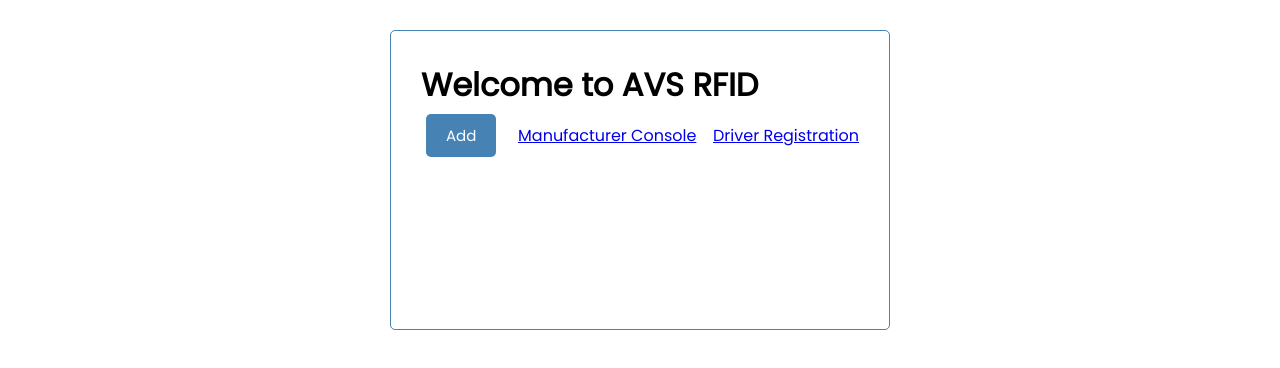
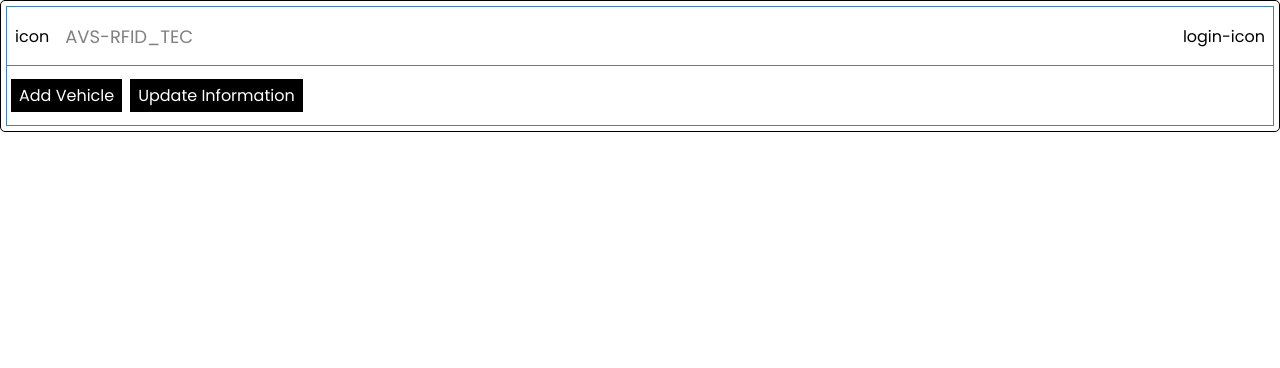
Before and after one commit to StealthAdder/AVS-RFID_TEC, a React (Create React App) app in the folder frontend/: page /manufacturer_sso in a window 1280 px wide. Shown: the top 368 px of the page. Built offline with nearby package versions, Linux system fonts and the light colour scheme.

Commit message:
/manufacturer_sso route created with toggle form for adding new vehicle.

```diff
--- a/frontend/src/App.js
+++ b/frontend/src/App.js
@@ -1,24 +1,10 @@
-import { BrowserRouter as Router, Route } from "react-router-dom";
+import { BrowserRouter as Router, Route } from 'react-router-dom';
 
-import AddManufacturedCar from "./components/screens/AddManufacturedCar";
-import Header from "./components/Header";
-import RegisterDriver from "./components/screens/RegisterDriver";
-
+// import AddManufacturedCar from './components/screens/AddManufacturedCar';
+import Header from './components/Header';
+import Manufacturer_home from './components/screens/Manufacturer_home';
+import { useState } from 'react';
 // add tag and car to json-server
-const addVehicle = async (vehicle) => {
-    console.log(vehicle);
-
-    const res = await fetch(`http://localhost:5000/vehicle`, {
-        method: "POST",
-        headers: {
-            "Content-type": "application/json",
-        },
-        body: JSON.stringify(vehicle),
-    });
-
-    // To display registered cars
-    // const data = await res.json();
-};
 
 // verify tag
 const verifyTag = async (tag) => {
@@ -41,23 +27,26 @@ const verifyTag = async (tag) => {
 function App() {
   return (
     <Router>
-            <div className="container">
-                <h1>Welcome to AVS RFID </h1>
+      <div className='container'>
         <Header />
         <Route
-                    path="/manufacturer_console"
+          path='/manufacturer_sso'
+          exact
+          render={(props) => (
+            <>
+              <Manufacturer_home />
+            </>
+          )}
+        />
+        {/* <Route
+          path='/manufacturer_console'
           exact
           render={(props) => (
             <>
               <AddManufacturedCar onAdd={addVehicle} />
             </>
           )}
-                />
-                <Route
-                    path="/register_driver"
-                    exact
-                    render={(props) => <RegisterDriver onCheck={verifyTag} />}
-                />
+        /> */}
       </div>
     </Router>
   );
--- a/frontend/src/components/Header.js
+++ b/frontend/src/components/Header.js
@@ -1,15 +1,18 @@
-import { Link } from "react-router-dom";
-import Button from "./Button";
+import { Link } from 'react-router-dom';
+import Button from './Button';
 
 const Header = () => {
-    return (
-        <header className="header">
-            {/* <h1>Manufacturer Console</h1> */}
-            <Button text="Add" />
-            <Link to="/manufacturer_console">Manufacturer Console</Link>
-            <Link to="/register_driver">Driver Registration</Link>
-        </header>
-    );
+  return (
+    <header className="header">
+      {/* <h1>Manufacturer Console</h1> */}
+      {/* <Button text="Add" /> */}
+      {/* <Link to="/manufacturer_console">Manufacturer Console</Link> */}
+      {/* <Link to="/register_driver">Driver Registration</Link> */}
+      <a className="avs-icon avs">icon</a>
+      <p className="avs-title avs">AVS-RFID_TEC</p>
+      <a className="login-icon avs">login-icon</a>
+    </header>
+  );
 };
 
 export default Header;
--- a/frontend/src/components/screens/AddManufacturedCar.js
+++ b/frontend/src/components/screens/AddManufacturedCar.js
@@ -1,5 +1,5 @@
-import React from "react";
-import { useState } from "react";
+import React from 'react';
+import { useState } from 'react';
 // {
 //     rf_tag,
 //     manufacturer,
@@ -9,12 +9,12 @@ import { useState } from "react";
 //     chassis No
 //     }
 const AddManufacturedCar = ({ onAdd }) => {
-    const [rf_tag, setTag] = useState("");
-    const [manufacturer, setManufacturer] = useState("");
-    const [model, setModel] = useState("");
-    const [yom, setYom] = useState("");
-    const [type, setType] = useState("");
-    const [chassisNum, setChassisNum] = useState("");
+  const [rf_tag, setTag] = useState('');
+  const [manufacturer, setManufacturer] = useState('');
+  const [model, setModel] = useState('');
+  const [yom, setYom] = useState('');
+  const [type, setType] = useState('');
+  const [chassisNum, setChassisNum] = useState('');
 
   const onSubmit = (e) => {
     e.preventDefault();
@@ -24,77 +24,80 @@ const AddManufacturedCar = ({ onAdd }) => {
     onAdd({ rf_tag, manufacturer, model, yom, type, chassisNum });
 
     // clear the form after submitting
-        setTag("");
-        setManufacturer("");
-        setModel("");
-        setYom("");
-        setType("");
-        setChassisNum("");
+    setTag('');
+    setManufacturer('');
+    setModel('');
+    setYom('');
+    setType('');
+    setChassisNum('');
   };
 
   return (
-        <form className="add-form" onSubmit={onSubmit}>
-            <div className="form-control">
+    <>
+      <h3 className='amc-title'>Add New Vechile Information</h3>
+      <form className='add-form' onSubmit={onSubmit}>
+        <div className='form-control'>
           <label>RFID Tag</label>
           <input
-                    type="text"
-                    placeholder="RFID Tag Number"
+            type='text'
+            placeholder='RFID Tag Number'
             value={rf_tag}
             onChange={(e) => setTag(e.target.value)}
           />
         </div>
-            <div className="form-control">
+        <div className='form-control'>
           <label>Manufacturer</label>
           <input
-                    type="text"
-                    placeholder="Manufacturer name"
+            type='text'
+            placeholder='Manufacturer name'
             value={manufacturer}
             onChange={(e) => setManufacturer(e.target.value)}
           />
         </div>
-            <div className="form-control">
+        <div className='form-control'>
           <label>Vehicle Model</label>
           <input
-                    type="text"
-                    placeholder="Vehicle Model"
+            type='text'
+            placeholder='Vehicle Model'
             value={model}
             onChange={(e) => setModel(e.target.value)}
           />
         </div>
-            <div className="form-control">
+        <div className='form-control'>
           <label>Year Of Manufacture</label>
           <input
-                    type="text"
-                    placeholder="Vehicle Manufacture Date"
+            type='text'
+            placeholder='Vehicle Manufacture Date'
             value={yom}
             onChange={(e) => setYom(e.target.value)}
           />
         </div>
-            <div className="form-control">
+        <div className='form-control'>
           <label>Vehicle Type</label>
           <input
-                    type="text"
-                    placeholder="Type of Vehicle"
+            type='text'
+            placeholder='Type of Vehicle'
             value={type}
             onChange={(e) => setType(e.target.value)}
           />
         </div>
-            <div className="form-control">
+        <div className='form-control'>
           <label>Chassis Number</label>
           <input
-                    type="text"
-                    placeholder="Chassis Number"
+            type='text'
+            placeholder='Chassis Number'
             value={chassisNum}
             onChange={(e) => setChassisNum(e.target.value)}
           />
         </div>
 
         <input
-                type="submit"
-                value="Save Tag with Car"
-                className="btn btn-block"
+          type='submit'
+          value='Save Tag with Car'
+          className='btn btn-block'
         />
       </form>
+    </>
   );
 };
 
--- /dev/null
+++ b/frontend/src/components/screens/Manufacturer_home.js
@@ -0,0 +1,40 @@
+import { useState } from 'react';
+import AddManufacturedCar from './AddManufacturedCar';
+const Manufacturer_home = () => {
+  const addVehicle = async (vehicle) => {
+    console.log(vehicle);
+
+    // const res = await fetch(`http://localhost:5000/vehicle`, {
+    //   method: 'POST',
+    //   headers: {
+    //     'Content-type': 'application/json',
+    //   },
+    //   body: JSON.stringify(vehicle),
+    // });
+
+    // To display registered cars
+    // const data = await res.json();
+  };
+
+  const [showAdd, setshowAdd] = useState(false);
+
+  return (
+    <>
+      <nav className='manuf-dash'>
+        <p
+          className='avs manuf-dash-title'
+          onClick={() => setshowAdd(!showAdd)}
+        >
+          Add Vehicle
+        </p>
+
+        <p href='' className='avs manuf-dash-title'>
+          Update Information
+        </p>
+      </nav>
+      {showAdd && <AddManufacturedCar onAdd={addVehicle} />}
+    </>
+  );
+};
+
+export default Manufacturer_home;
--- a/frontend/src/components/screens/RegisterDriver.js
+++ /dev/null
@@ -1,39 +0,0 @@
-import React from "react";
-import { useState } from "react";
-
-const RegisterDriver = ({ onCheck }) => {
-    const [rf_tag, setTag] = useState("");
-
-    const onSubmit = (e) => {
-        e.preventDefault();
-
-        onCheck({ rf_tag });
-
-        setTag("");
-    };
-
-    return (
-        <div>
-            <h2>Niko niko ni</h2>
-            <form onSubmit={onSubmit}>
-                <div className="form-control">
-                    <label>RFID Tag</label>
-                    <input
-                        type="text"
-                        placeholder="RFID Tag Number"
-                        value={rf_tag}
-                        onChange={(e) => setTag(e.target.value)}
-                    />
-                </div>
-
-                <input
-                    type="submit"
-                    value="Verify RFID Tag"
-                    className="btn btn-block"
-                />
-            </form>
-        </div>
-    );
-};
-
-export default RegisterDriver;
--- a/frontend/src/index.css
+++ b/frontend/src/index.css
@@ -1,4 +1,4 @@
-@import url("https://fonts.googleapis.com/css2?family=Poppins:wght@300;400&display=swap");
+@import url('https://fonts.googleapis.com/css2?family=Poppins:wght@300;400&display=swap');
 
 * {
   box-sizing: border-box;
@@ -7,24 +7,60 @@
 }
 
 body {
-    font-family: "Poppins", sans-serif;
+  font-family: 'Poppins', sans-serif;
+  height: 100%;
 }
 
 .container {
-    max-width: 500px;
-    margin: 30px auto;
-    overflow: auto;
-    min-height: 300px;
-    border: 1px solid steelblue;
-    padding: 30px;
+  /* max-width: 500px; */
+  /* margin: 30px auto; */
+  /* overflow: auto; */
+  border: 1px solid black;
+  padding: 5px;
   border-radius: 5px;
 }
 
 .header {
   display: flex;
-    justify-content: space-between;
+  height: 60px;
+  /* justify-content: space-between; */
   align-items: center;
-    margin-bottom: 20px;
+  border: 1px solid steelblue;
+  /* border-radius: 5px; */
+  /* margin-bottom: 20px; */
+}
+.avs {
+  padding: 4px 8px;
+}
+
+.avs-title {
+  font-size: large;
+  color: grey;
+}
+
+.login-icon {
+  margin-left: auto;
+}
+
+.manuf-dash {
+  display: flex;
+  height: 60px;
+  align-items: center;
+  border: 1px solid steelblue;
+  border-top: none;
+}
+
+.manuf-dash-title {
+  background: #000;
+  color: #fff;
+  border: none;
+  margin: 0px 4px;
+  cursor: pointer;
+}
+
+.amc-title {
+  align-items: center;
+  justify-content: center;
 }
 
 .btn {
```
Also changed, not shown: 1 other file (tests, documents, lock files or other folders). Lines whose indentation alone changed are shown as unchanged.
